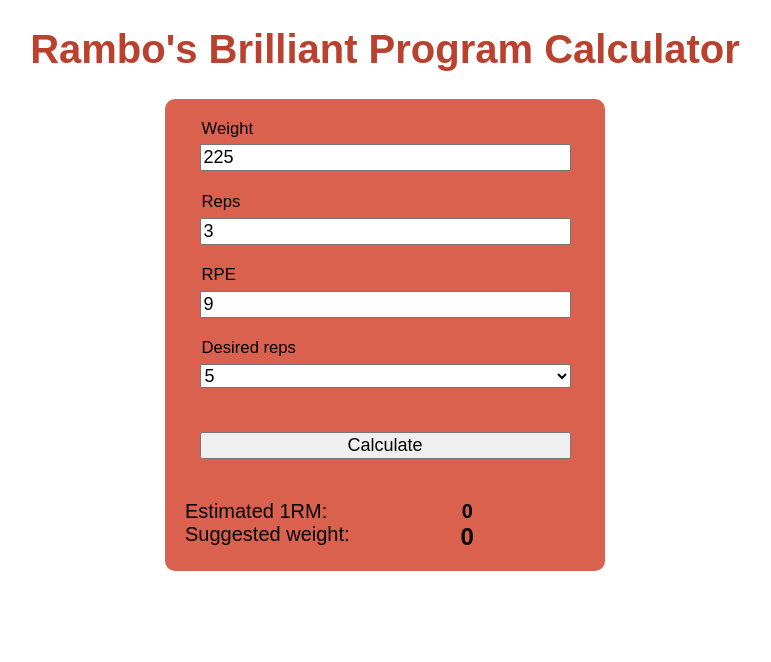
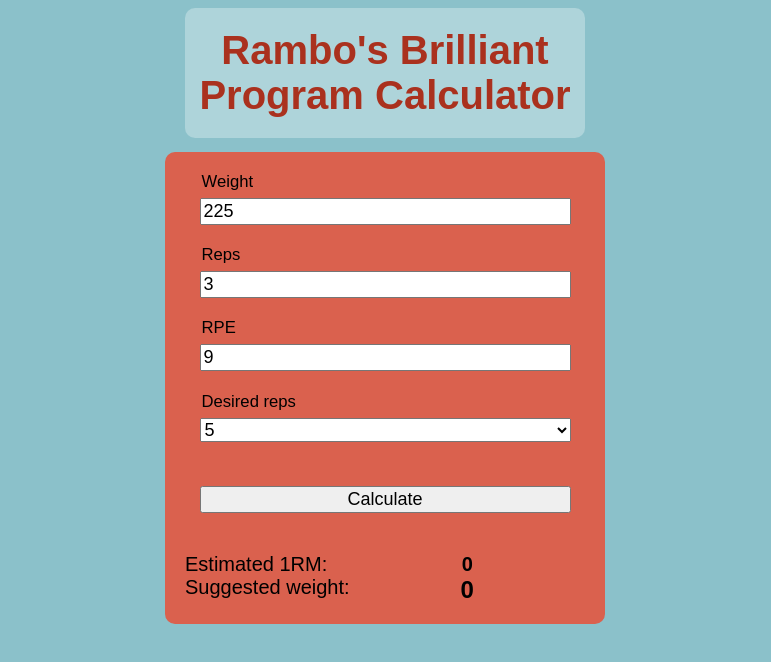
Before and after one commit to strbytes/brilliant, a plain HTML site: page index.html in a window 1280 px wide. Shown: the whole page, without its empty margins (255-1026 px from the left). Drawn offline with Linux system fonts and the light colour scheme.

Commit message:
Add background color and style header

```diff
--- a/style.css
+++ b/style.css
@@ -3,9 +3,22 @@ html {
   font-size: 20px;
 }
 
+body {
+  background-color: #8bc1ca;
+}
+
 header {
-  color: #ba412e;
+  background-color: #aed4da;
+  max-width: 400px;
+  padding: 1em 0;
+  margin: 0 auto 0.7em auto;
+  border-radius: 10px;
+}
+
+h1 {
+  color: #aa311e;
   text-align: center;
+  margin: 0;
 }
 
 main {
```
